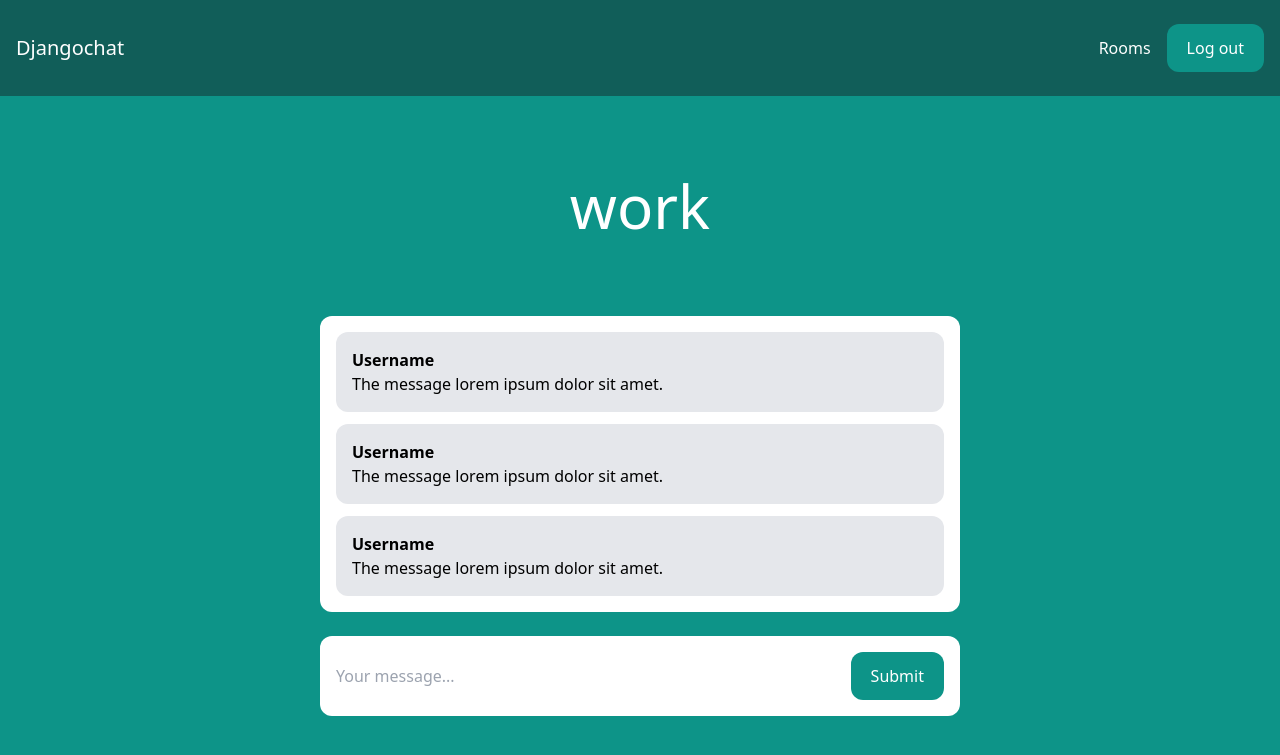
After one commit to abdulqadir4344/Djangochat, a Django app: a page that uses djangochat/core/templates/core/base.html in a window 1280 px wide. The commit adds this page. Shown: the top 755 px of the page. Run offline with Django 4.2, Linux system fonts and the light colour scheme; a user stored in the database is signed in; data comes from the database, SQL or seed files in the repository; both versions use the stored data as it was after the commit; some libraries are stand-ins or nearby versions.

Commit message:
02-08-2023

```diff
--- a/djangochat/core/templates/core/base.html
+++ b/djangochat/core/templates/core/base.html
@@ -7,7 +7,7 @@
     <title>{% block title %}{% endblock title %} Djangochat</title>
     <script src="http://cdn.tailwindcss.com"></script>
 </head>
-
+{% csrf_token %}
 <body class="bg-teal-600">
     <nav class = "flex items-center justify-between px-4 py-6 bg-teal-800">
         <div>
@@ -28,6 +28,9 @@
     {% block content %}
     {% endblock content %}
 
+    {% block scripts %}
+    {% endblock %}
+
 
 
 </body>
--- a/djangochat/core/views.py
+++ b/djangochat/core/views.py
@@ -14,7 +14,7 @@ def signup(request):
         if form.is_valid():
             user = form.save()
 
-            login(request,user)
+            login(request, user)
 
             return redirect('frontpage')
     else:
--- a/djangochat/djangochat/urls.py
+++ b/djangochat/djangochat/urls.py
@@ -18,5 +18,6 @@ from django.urls import path , include
 
 urlpatterns = [
     path('', include('core.urls')),
+    path('rooms/',include('room.urls')),
     path('admin/', admin.site.urls),
 ]
--- /dev/null
+++ b/djangochat/room/templates/rooms/room.html
@@ -0,0 +1,102 @@
+{% extends 'core/base.html' %}
+
+{% block title %}{{ room.name }} |{% endblock title %}
+
+{% block content %}
+{% csrf_token %}
+
+<div class="p-10 lg:p-20 text-center">
+    <h1 class = "text-3xl lg:text-6xl text-white">{{ room.name }}</h1>
+</div>
+
+<div class="lg:w-2/4 mx-4 lg:mx-auto p-4 bg-white rounded-xl">
+    <div class="chat-messages space-y-3" id="chat-messages">
+        <div class="p-4 bg-gray-200  rounded-xl">
+            <p class="font-semibold">Username</p>
+            <p>The message lorem ipsum dolor sit amet.</p>
+        </div>
+
+        <div class="p-4 bg-gray-200  rounded-xl">
+            <p class="font-semibold">Username</p>
+            <p>The message lorem ipsum dolor sit amet.</p>
+        </div>
+
+        <div class="p-4 bg-gray-200  rounded-xl">
+            <p class="font-semibold">Username</p>
+            <p>The message lorem ipsum dolor sit amet.</p>
+        </div>
+    </div>
+</div>
+
+<div class="lg:w-2/4 mt-6 mx-4 lg:mx-auto p-4 bg-white rounded-xl">
+    {% csrf_token %}
+    <form method="post" action="." class="flex">
+        <input type="text" name="content" class="flex-1 mr-3" placeholder="Your message..." id="chat-message-input">
+
+        <button class="px-5 py-3 rounded-xl text-white bg-teal-600 hover:bg-teal-700" id="chat-message-submit">Submit
+        </button>
+    </form>
+</div>
+{% endblock %}
+
+{% csrf_token %}
+{% block scripts %}
+{{ room.slug|json_script:"json-roomname"}}
+{{request.user.username|json_script:"json-username" }}
+
+{% csrf_token %}
+<script>
+    const roomName = JSON.parse(document.getElementById('json-roomname').textContent);
+    const username = JSON.parse(document.getElementById('json-username').textContent);
+
+    const chatSocket = new WebSocket(
+        'ws://'
+        + window.location.host
+        +'/ws/'
+        +roomNme
+        +'/'
+
+    ):
+
+    chatSocket.onmessage = function(e){
+        e.PreventDefault();
+        console.log('onmessage')
+
+        const data = JSON.parse(e.data);
+
+        if (data.message) {
+            let html = '<div class="p-4 bg-gray-200  rounded-xl">';
+                html += '<p class="font-semibold">' + data.Username + '</p>';
+                html += '<p>'+ data.message + '</p></div>';
+
+            document.querySelector('#chat-message').innerHTML +=html;
+        } else{
+            alert('The  message was empty !');
+        }
+    }
+
+    chatSocket.onclose = function(e){
+        e.PreventDefault();
+        console.log('onclose')
+    }
+
+    //
+
+    document.querySelector('#chat-message-submit').onclick = function(e) {
+        e.PreventDefault();
+
+        const messageInputDom = document.querySelector('#chat-message-input');
+        const message = messageInputDom.value;
+
+        chatSocket.send(JSON.stringify({
+            'message': message,
+            'username': userName,
+            'room': roomName
+        }));
+
+        messageInputDom.value = '';
+
+        return false;
+    }
+</script>
+{% endblock %}
--- /dev/null
+++ b/djangochat/room/urls.py
@@ -0,0 +1,8 @@
+from django.urls import path
+
+from . import views
+
+urlpatterns = [
+    path('', views.rooms, name='rooms'),
+    path('<slug:slug>/', views.room, name='room'),
+]
--- a/djangochat/room/views.py
+++ b/djangochat/room/views.py
@@ -1,3 +1,17 @@
+
+from django.contrib.auth.decorators import login_required
 from django.shortcuts import render
 
-# Create your views here.
+from .models import Room
+
+@login_required
+def rooms(request):
+    rooms = Room.objects.all()
+
+    return render(request, 'rooms/rooms.html',{'rooms':rooms})
+
+@login_required
+def room(request, slug):
+    room = Room.objects.get(slug=slug)
+
+    return render(request, 'rooms/room.html',{'room':room})
```
Also changed, not shown: djangochat/djangochat/asgi.py (+14 -8 lines), djangochat/djangochat/settings.py (+8 -0 lines), djangochat/room/consumers.py (added, +51 -0 lines), djangochat/room/routing.py (added, +7 -0 lines), djangochat/room/templates/rooms/rooms.html (added, +22 -0 lines), djangochat/db.sqlite3.
